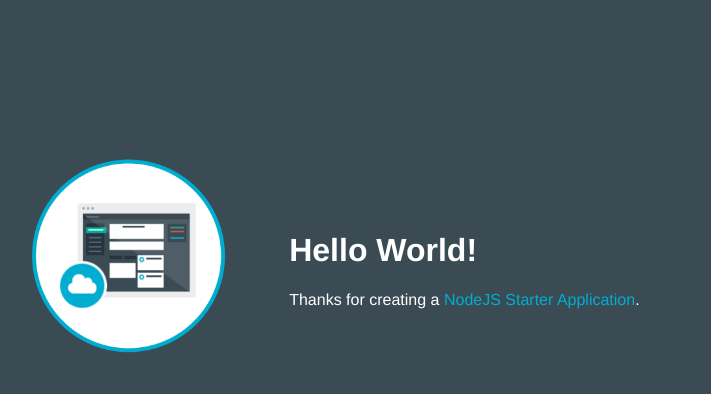
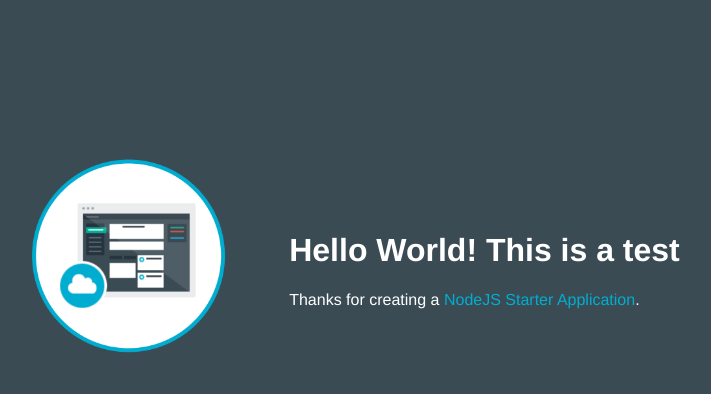
Before and after one commit to ZixuanLiu/DayDayUp, a website: page public/index.html in a window 1280 px wide. Shown: the whole page, without its empty margins (253-964 px from the left). Drawn offline with Linux system fonts and the light colour scheme.

Commit message:
test on index.html

```diff
--- a/public/index.html
+++ b/public/index.html
@@ -16,7 +16,7 @@
           <img class = "newappIcon" src="images/newapp-icon.png">
         </td>
         <td>
-          <h1 id="message">Hello World!</h1>
+          <h1 id="message">Hello World! This is a test</h1>
           <p class='description'></p> Thanks for creating a <span class = "blue">NodeJS Starter Application</span>.
         </td>
       </tr>
```
